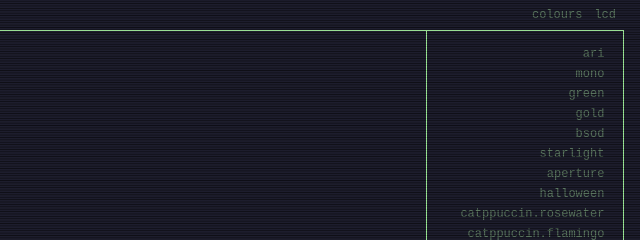
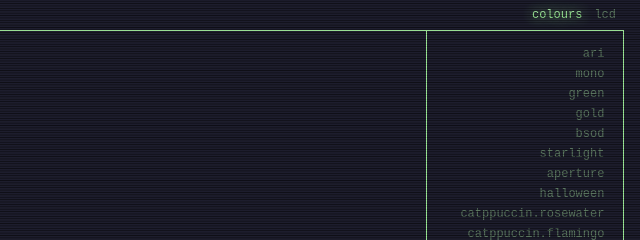
Before and after one commit to arimelody/OpenTerminal, a website with bundled scripts: page public/index.html in a window 1280 px wide. Both pictures are taken after a click on the link "colours". Shown: the top 240 px of the page, 640-1280 px from the left. Built offline with nearby package versions, Linux system fonts and the light colour scheme; no server answers.

Commit message:
"colours" button remains lit while menu is open

```diff
--- a/public/scripts/visual.js
+++ b/public/scripts/visual.js
@@ -50,6 +50,7 @@ export function bind() {
 	const dropdown = document.getElementById("colours-dropdown");
 
 	colours_toggle.addEventListener("click", () => {
+		colours_toggle.classList.toggle("active");
 		dropdown.classList.toggle("active");
 	});
 
--- a/public/styles/main.css
+++ b/public/styles/main.css
@@ -91,10 +91,6 @@ header a {
 	cursor: pointer;
 }
 
-a#colours {
-
-}
-
 ul#colours-dropdown {
 	position: absolute;
 	top: 2.5em;
```
